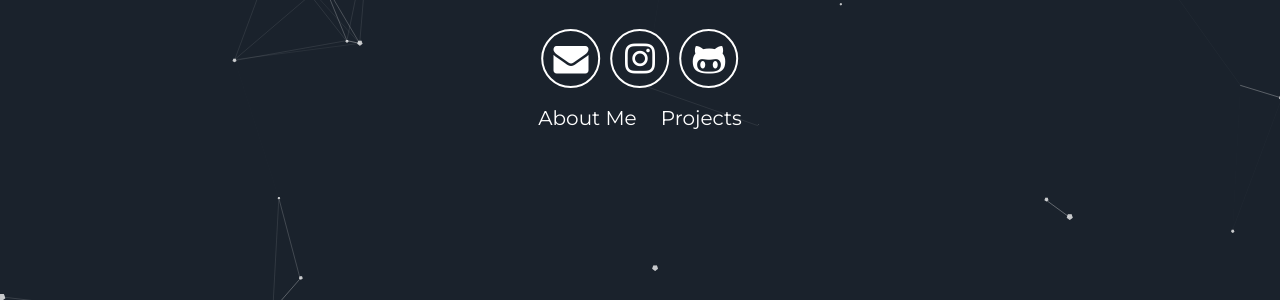
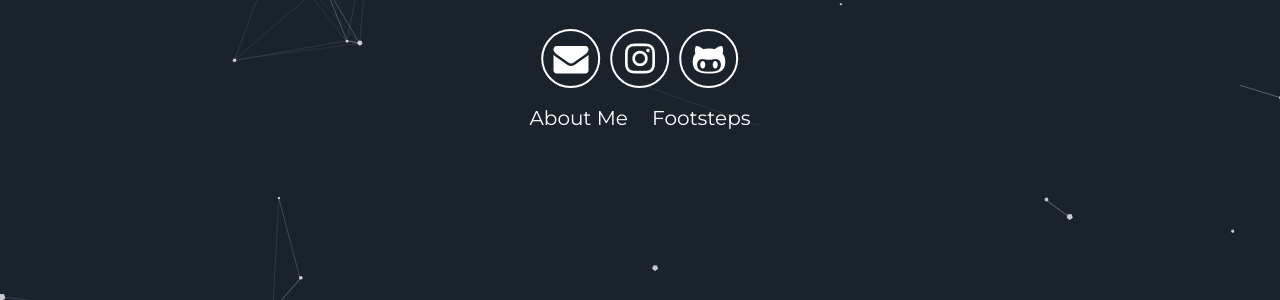
Before and after one commit to hadongkyoun/hadongkyoun.github.io, a Jekyll site: the page built from index.html, in a window 1280 px wide. Shown: the part 495-795 px from the top of the page. Built offline with Jekyll 4.4.1, drawn with Linux system fonts in a browser that asks for light colours.

Commit message:
change Projects to Footsteps

```diff
--- a/_includes/header.html
+++ b/_includes/header.html
@@ -11,7 +11,7 @@
       </div>
       <div class="header-links">
         <a class="link" href="#about" data-scroll>About Me</a>
-        <a class="link" href="#projects" data-scroll>Projects</a>
+        <a class="link" href="#projects" data-scroll>Footsteps</a>
       </div>
   </div>
   <a class="down" href="#about" data-scroll><i class="icon fa fa-chevron-down" aria-hidden="true"></i></a>
```
